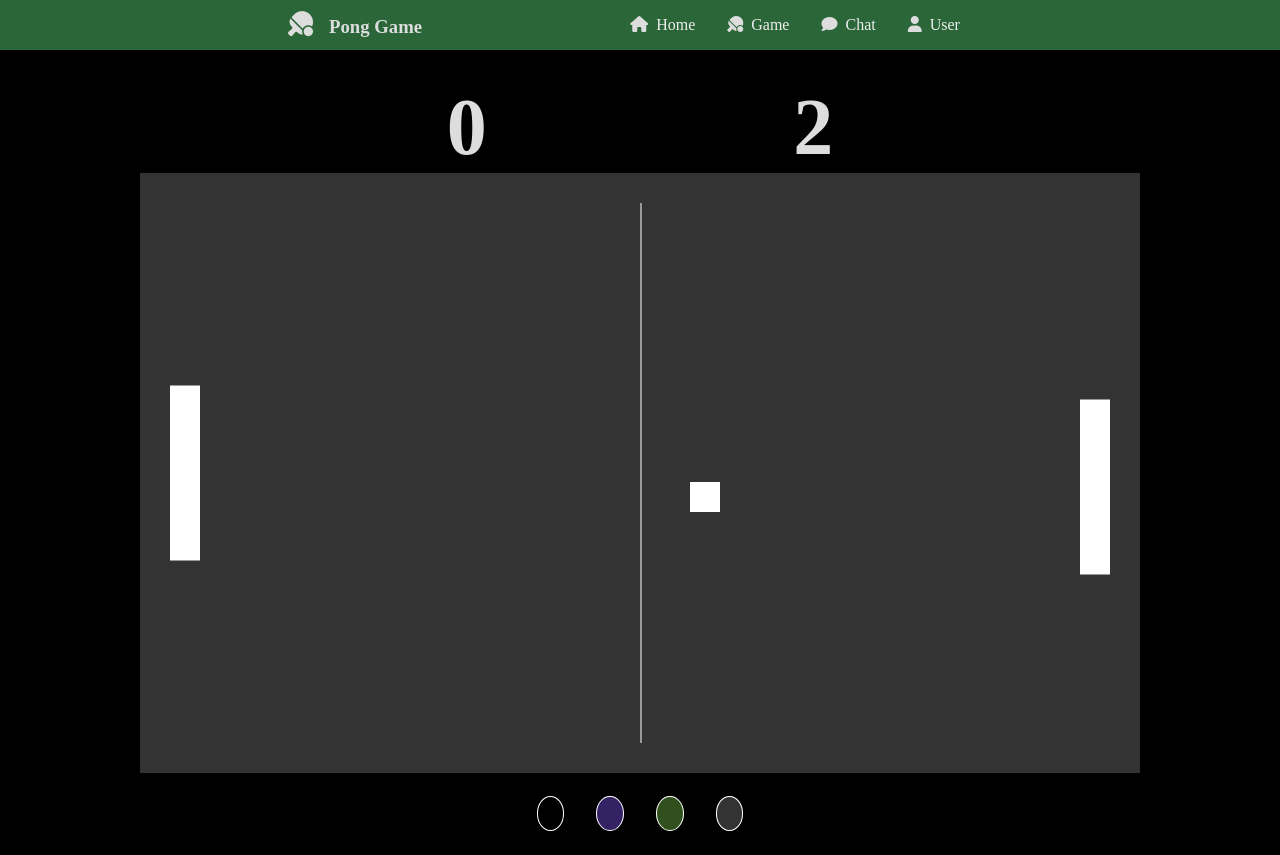
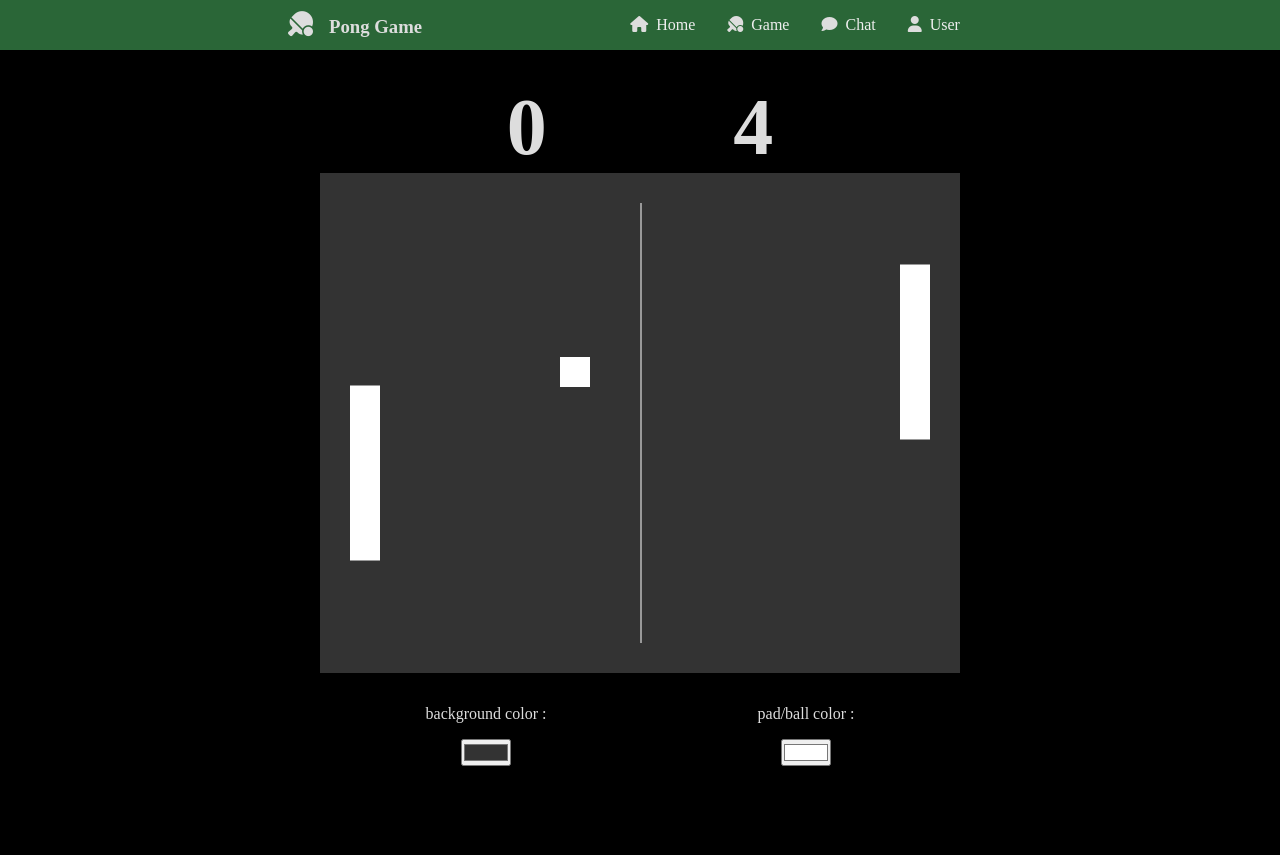
Before and after one commit to simon-ameye/42-ft_transcendence, a React (Create React App) app in the folder frontend/: page /game in a window 1280 px wide. After the commit the page ends 800 px from the top, so only its background shows below. Built offline with nearby package versions, Linux system fonts and the light colour scheme; a web font is replaced by a local one.

Commit message:
add color input for background and ball/pad, interface in directory, regex on user email input

```diff
--- a/frontend/src/components/GameDisplay/index.tsx
+++ b/frontend/src/components/GameDisplay/index.tsx
@@ -1,30 +1,15 @@
-import { useCallback, useEffect, useRef } from "react"
+import { useCallback, useEffect, useRef, useState } from "react"
+import { GameConfig } from "../interface/gameConfig";
+import { ObjectSize, Position } from "../interface/position";
 import "./style.scss"
-
-export interface Position {
-	x: number;
-	y: number;
-}
-
-interface ObjectSize extends Position { };
-
-export interface GameConfig {
-	paddleSize: ObjectSize;
-	paddleOffset: number;
-	canvasSize: ObjectSize;
-	ballSize: ObjectSize;
-	scoreP1: number,
-	scoreP2: number,
-	p1PosY: number,
-	p2PosY: number,
-	bgColor: string;
-	fgColor: string;
-};
 
 const LINE_WIDTH = 1;
 const LINE_OFFSET = 30;
 
 const GameDisplay = (props: { ball: Position, config: GameConfig }) => {
+	const [backColor, setBackColor] = useState("#333333");
+	const [compColor, setCompColor] = useState("#ffffff");
+
 	const canvas = useRef<HTMLCanvasElement>(null);
 
 	const { canvasSize, ballSize, bgColor, fgColor, paddleOffset, paddleSize } = props.config;
@@ -74,13 +59,25 @@ const GameDisplay = (props: { ball: Position, config: GameConfig }) => {
 
 	}, [canvas, drawAll])
 
+	props.config.bgColor = backColor;
+	props.config.fgColor = compColor;
 	return (
 		<>
 			<div className="score" style={{ width: canvasSize.x }}>
 				<h1 className="score-1">{props.config.scoreP1}</h1>
 				<h1 className="score-p2">{props.config.scoreP2}</h1>
 			</div>
-			<canvas width={canvasSize.x} height={canvasSize.y} ref={canvas}></canvas>
+			<canvas width={canvasSize.x} height={canvasSize.y} ref={canvas} />
+			<div className="color" style={{ width: canvasSize.x }}>
+				<div className="background-color">
+					<label>background color :</label>
+					<input type="color" value={backColor} onChange={e => setBackColor(e.target.value)} />
+				</div>
+				<div className="pad-ball-color">
+					<label>pad/ball color :</label>
+					<input type="color" value={compColor} onChange={e => setCompColor(e.target.value)} />
+				</div>
+			</div>
 		</>
 	)
 }
--- a/frontend/src/components/GameEngine/index.tsx
+++ b/frontend/src/components/GameEngine/index.tsx
@@ -1,6 +1,7 @@
 import { useEffect, useState } from "react"
-import GameDisplay, { GameConfig } from "../GameDisplay"
+import GameDisplay from "../GameDisplay"
 import { useKeyDown } from "../hooks/useKeyDown"
+import { GameConfig } from "../interface/gameConfig"
 
 const GameEngine = (props: { config: GameConfig }) => {
 	const ballInitialX = props.config.canvasSize.x / 2 - props.config.ballSize.x
--- a/frontend/src/components/GameSetup/index.tsx
+++ b/frontend/src/components/GameSetup/index.tsx
@@ -1,15 +1,14 @@
 import AuthenticatedLayout from '../../layouts/Authenticated';
-import { GameConfig } from '../GameDisplay';
-import { useMemo, useState } from 'react';
+import { useMemo } from 'react';
 import GameEngine from '../GameEngine';
 import './style.scss'
+import { GameConfig } from '../interface/gameConfig';
 
 const Game = () => {
-	const [color, setColor] = useState("#333");
 	const gameConfig: GameConfig = useMemo(() => ({
 		canvasSize: {
-			x: 1000,
-			y: 600,
+			x: window.innerWidth / 2,
+			y: window.innerHeight / 1.6,
 		},
 		paddleOffset: 30,
 		paddleSize: {
@@ -24,23 +23,15 @@ const Game = () => {
 		scoreP2: 0,
 		p1PosY: 300 - (175 / 2),
 		p2PosY: 300 - (175 / 2),
-		bgColor: color,
+		bgColor: "#333",
 		fgColor: '#fff'
-	}), [color])
+	}), [])
 
 	return (
 		<AuthenticatedLayout>
 			<GameEngine
 				config={gameConfig}
 			/>
-			<div className="color-palette">
-				<ul className="color-list">
-					<li className='color1' onClick={() => {setColor("#000")}}></li>
-					<li className='color2' onClick={() => {setColor("#342264")}}></li>
-					<li className='color3' onClick={() => {setColor("#30501d")}}></li>
-					<li className='color4' onClick={() => {setColor("#333")}}></li>
-				</ul>
-			</div>
 		</AuthenticatedLayout>
 	);
 };
--- a/frontend/src/components/GameSetup/style.scss
+++ b/frontend/src/components/GameSetup/style.scss
@@ -1,22 +1,20 @@
-.color-palette {
+.color {
 	margin: 2rem;
-	.color-list li {
-		display: inline;
-		margin: 1rem;
-		padding: 1vh 1vw;
-		border-radius: 50%;
-		border: 1px white solid;
+	align-items: center;
+	display: flex;
+	flex-direction: row;
+	justify-content: space-around;
+	input {
+		margin-top: 1rem;
 	}
-	.color1 {
-		background-color: black;
+	.background-color {
+		display: flex;
+		flex-direction: column;
+		align-items: center;
 	}
-	.color2 {
-		background-color: #342264;
-	}
-	.color3 {
-		background-color: #30501d;
-	}
-	.color4 {
-		background-color: #333;
+	.pad-ball-color {
+		display: flex;
+		flex-direction: column;
+		align-items: center;
 	}
 }
--- a/frontend/src/components/User/index.tsx
+++ b/frontend/src/components/User/index.tsx
@@ -35,6 +35,7 @@ const User = () => {
 						<label>Email</label>
 						<input
 							type="email"
+							pattern="[a-z0-9._%+-]+@[a-z0-9.-]+\.[a-z]{2,4}$"
 							placeholder='ex: "test@test.fr"'
 							required
 							value={userMail}
--- /dev/null
+++ b/frontend/src/components/interface/gameConfig.ts
@@ -0,0 +1,15 @@
+import { ObjectSize } from './position';
+
+
+export interface GameConfig {
+	paddleSize: ObjectSize;
+	paddleOffset: number;
+	canvasSize: ObjectSize;
+	ballSize: ObjectSize;
+	scoreP1: number,
+	scoreP2: number,
+	p1PosY: number,
+	p2PosY: number,
+	bgColor: string;
+	fgColor: string;
+};
--- /dev/null
+++ b/frontend/src/components/interface/position.ts
@@ -0,0 +1,6 @@
+export interface Position {
+	x: number;
+	y: number;
+}
+
+export interface ObjectSize extends Position { };
```
